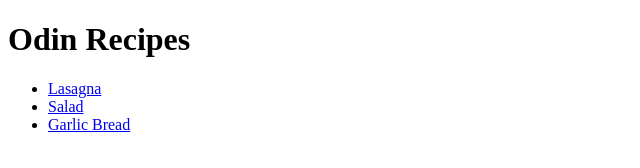
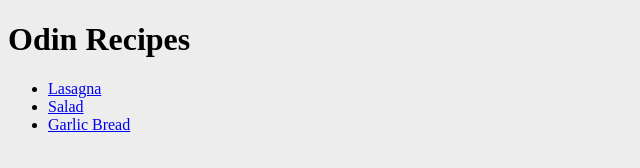
Before and after one commit to LucasRosen/odin-recipes, a plain HTML site: page index.html in a window 1280 px wide. Shown: the whole page, without its empty margins (0-640 px from the left). Drawn offline with Linux system fonts and the light colour scheme.

Commit message:
Add background color to body

```diff
--- a/index.html
+++ b/index.html
@@ -5,7 +5,7 @@
         <title>Odin Recipes</title>
         <link rel="stylesheet" href="style.css">
     </head>
-    <body>
+    <body style="background-color: hsl(0, 0%, 93%)">
         <h1>Odin Recipes</h1>
         <ul>
             <li><a href="./recipes/lasagna.html">Lasagna</a></li>
```
